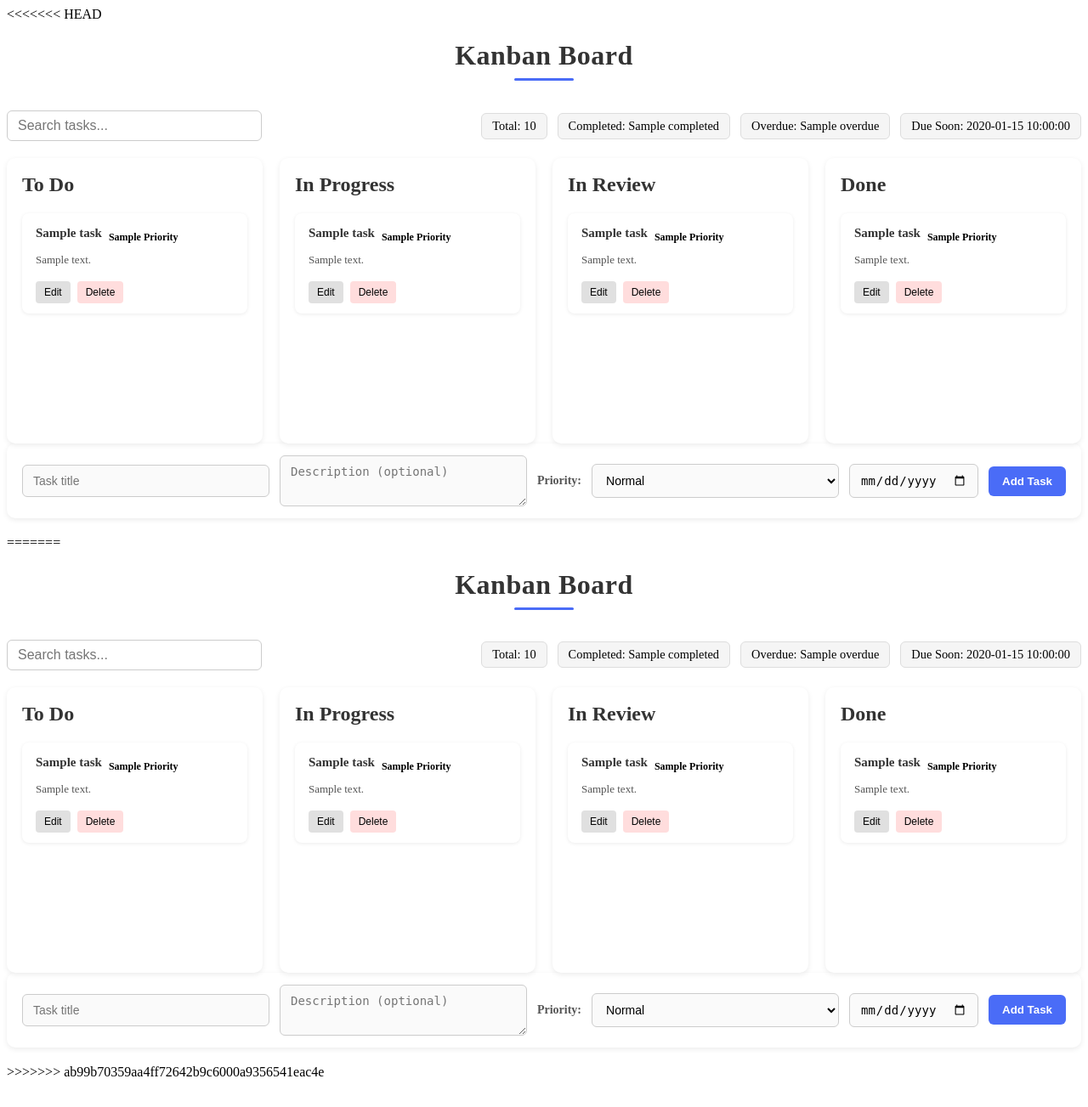
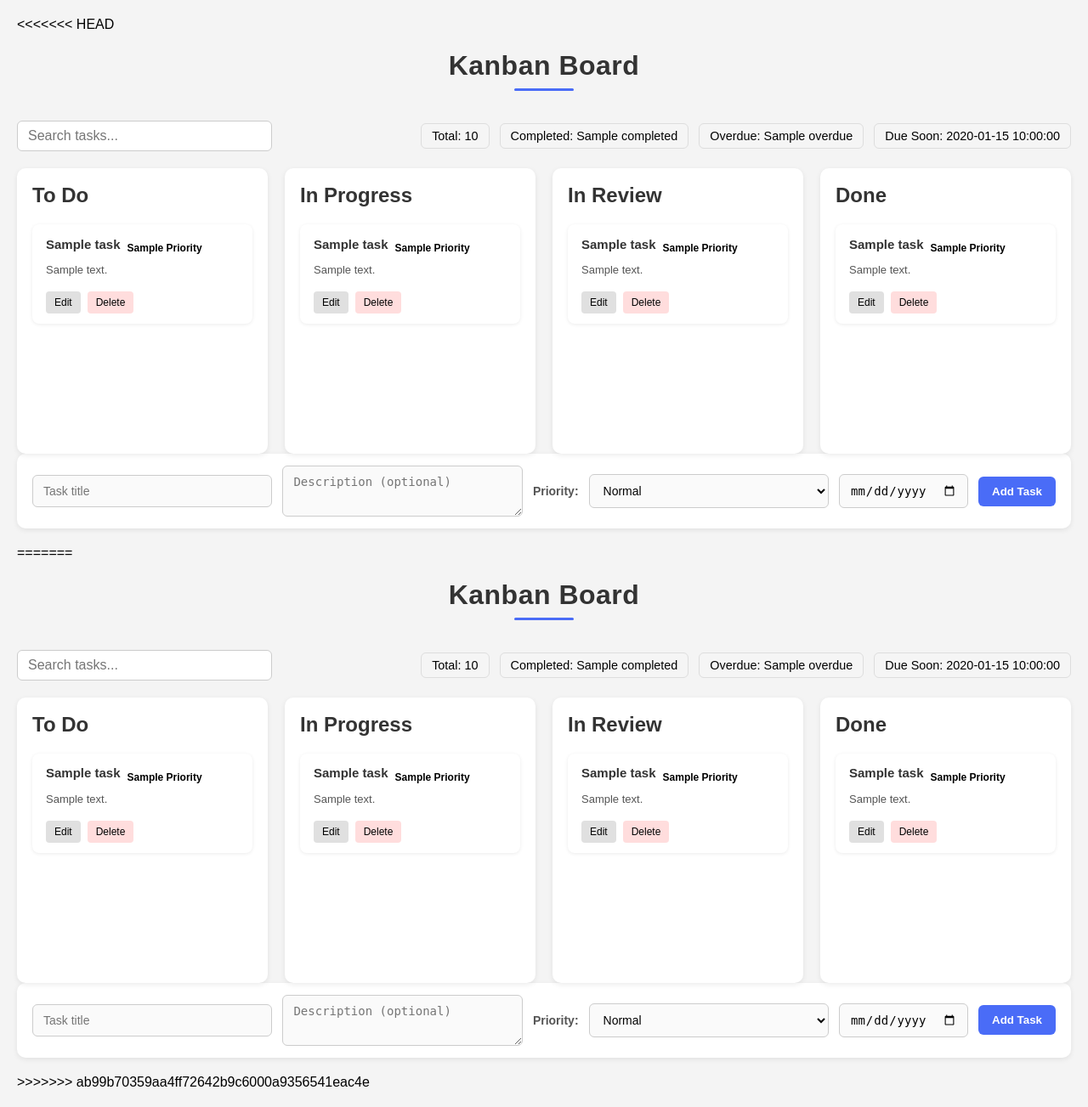
Before and after one commit to OverlordRose/kanban-board, a Python web app: template templates/board.html in a window 1280 px wide. Shown: the whole page at 85% size. Before the commit the page ends 1267 px from the top, so only its background shows below. Run offline with Jinja, Linux system fonts and the light colour scheme; the template is opened without the code that fills it: most values are stand-ins (such as "Sample title", 1, 10 or a date in 2020).

Commit message:
Fix merge conflicts

```diff
--- a/static/style.css
+++ b/static/style.css
@@ -1,4 +1,3 @@
-<<<<<<< HEAD
 /* --- Global Layout --- */
 body {
     font-family: Arial, sans-serif;
@@ -427,7 +426,7 @@
     border: 1px solid #ddd;
     font-size: 0.9rem;
     white-space: nowrap;
-=======
+}
 /* --- Global Layout --- */
 body {
     font-family: Arial, sans-serif;
@@ -709,7 +708,6 @@
     border: 1px solid #ccc;
 }
 
-/* --- Board Title Styling --- */
 /* --- Board Title --- */
 .board-title {
     text-align: center;
@@ -856,5 +854,4 @@
     border: 1px solid #ddd;
     font-size: 0.9rem;
     white-space: nowrap;
->>>>>>> ab99b70359aa4ff72642b9c6000a9356541eac4e
 }
```
